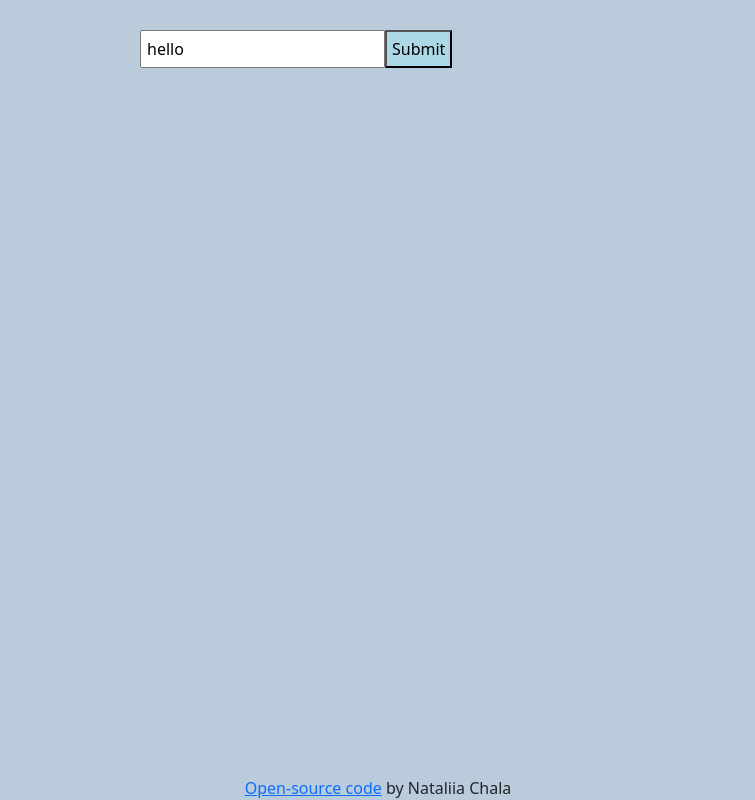
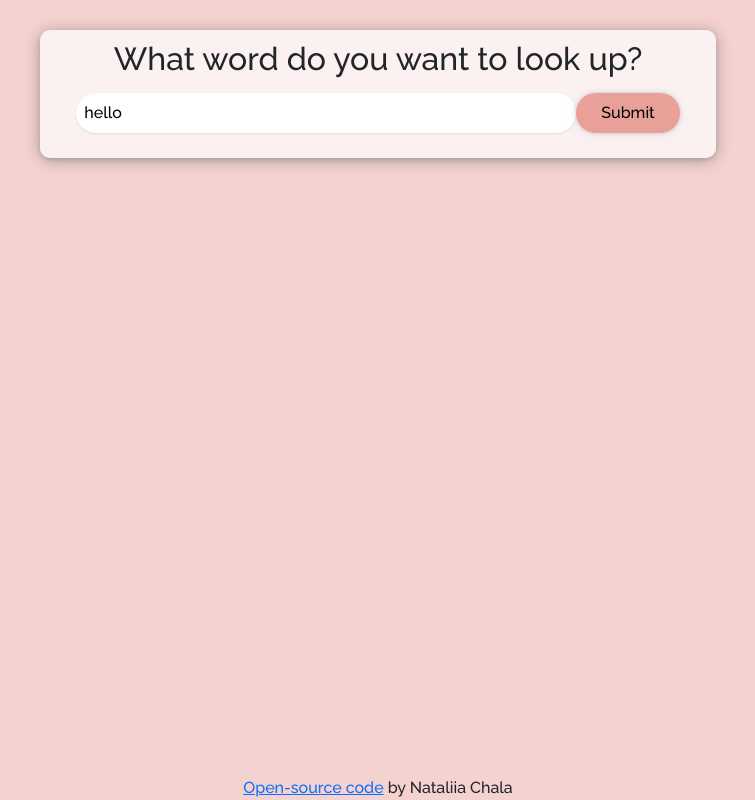
Before and after one commit to natalie-0073/react-dictionary-app, a React (Create React App) app: page / in a window 1280 px wide. Shown: the whole page, without its empty margins (262-1017 px from the left). Built offline with nearby package versions, Linux system fonts and the light colour scheme; no server answers.

Commit message:
added some styling

```diff
--- a/public/index.html
+++ b/public/index.html
@@ -3,6 +3,9 @@
   <head>
     <meta charset="utf-8" />
     <link rel="icon" href="%PUBLIC_URL%/favicon.ico" />
+    <link rel="preconnect" href="https://fonts.googleapis.com">
+<link rel="preconnect" href="https://fonts.gstatic.com" crossorigin>
+<link href="https://fonts.googleapis.com/css2?family=Raleway:wght@100;200;300;500&display=swap" rel="stylesheet">
     <meta name="viewport" content="width=device-width, initial-scale=1" />
     <meta name="theme-color" content="#000000" />
     <meta
--- a/src/Dictionary.css
+++ b/src/Dictionary.css
@@ -1,24 +1,54 @@
  body{
-    background-color: #BACBDB;
+    background-color: rgba(238, 180, 177, 0.6);
+    font-family: 'Raleway', sans-serif;
  }
  .container{
     display: block;
-    max-width: 500px;
+    max-width: 700px;
     margin: 30px auto;
-
+    font-weight: 400;
+    }
+    .title{
+        text-align: center;
+        font-weight: 500;
+    }
+    form{
+        margin: 15px 0px;
     }
     .search-input{
-        padding: 5px;
+        padding: 8px;
+        width: 500px;
+        border-radius: 20px;
+        border: none;
+        box-shadow: rgba(0, 0, 0, 0.1) 0px 1px 2px 0px;
     }
     .search-button{
-        padding: 5px;
-        background-color: lightblue;
+        padding: 8px 25px;
+        border-radius: 20px;
+        background-color: #E9A098;
+        border: none;
+        box-shadow: rgba(67, 71, 85, 0.27) 0px 0px 0.25em, rgba(90, 125, 188, 0.05) 0px 0.25em 1em;
+        transition: all .2s;
     }
+    .search-button:hover{
+        color: #fff;
+        background-image: linear-gradient(90deg, #00C0FF 0%, #FFCF00 49%, #FC4F4F 80%, #00C0FF 100%);
+   animation: slidebg 5s linear infinite;
+    }
+    @keyframes slidebg {
+        to{
+
+          background-position:20vw;
+
+      }}
     footer{
         text-align: center;
     }
     .section{
-        background-color: #E1DCE0;
-        border: 1px solid black;
+        background-color: rgba(255,255,255,0.7);
+        border-radius: 10px;
         margin: 20px 0;
+        padding: 10px;
+        box-shadow: rgba(67, 71, 85, 0.27) 0px 0px 0.25em, rgba(90, 125, 188, 0.05) 0px 0.25em 1em;
+        box-shadow: rgba(14, 30, 37, 0.12) 0px 2px 4px 0px, rgba(14, 30, 37, 0.32) 0px 2px 16px 0px;
     }
--- a/src/Dictionary.js
+++ b/src/Dictionary.js
@@ -35,14 +35,17 @@ export default function Dictionary(props){
         return (
             <div className="Dictionary">
                 <div className="container">
-
-                <form onSubmit={handleSubmit}>
+                    <div className="section">
+                        <h2 className="title">What word do you want to look up?</h2>
+                <form onSubmit={handleSubmit} className="text-center">
                     <input type="search" onChange={handleKeywordUpdate} className="search-input" defaultValue={props.defaultKeyword}/>
                     <button className="search-button">Submit</button>
 
                 </form>
+                </div>
 
                 <Results results={results}/>
+
                 <footer className="fixed-bottom"><a target="_blank"rel="noreferrer"href="https://github.com/natalie-0073/react-dictionary-app.git">Open-source code</a> by Nataliia Chala</footer>
                 </div>
 
--- /dev/null
+++ b/src/Phonetic.css
@@ -0,0 +1,20 @@
+.audio-link{
+    padding: 5px 15px;
+    border: 1px solid black;
+    margin-right: 10px;
+    color: black;
+    text-decoration: none;
+    border-radius: 20px;
+transition: all .2s;
+
+}
+.audio-link:hover{
+    background-color: #E9A098;
+color: #fff;
+border: none;
+padding: 6px 16px;
+}
+.Phonetic{
+    height: 40px;
+    margin-top: 15px;
+}
--- a/src/Phonetic.js
+++ b/src/Phonetic.js
@@ -1,14 +1,14 @@
 import React from "react";
-import ReactAudioPlayer from 'react-audio-player';
+import "./Phonetic.css";
 export default function Phonetic(props){
     if(props.phonetic && props.phonetic.text){
             return (<div className="Phonetic">
-                {/* <div className="section"> */}
-                {props.phonetic.audio && <ReactAudioPlayer src={props.phonetic.audio} controls/>}
 
-            {props.phonetic.text}
+            <a href={props.phonetic.audio} target="_blank" rel="noreferrer" className="audio-link">Listen</a>
+
+           <span> {props.phonetic.text}</span>
            </div>
-        //    </div>
+
            );
         }
          else{
--- a/src/Results.js
+++ b/src/Results.js
@@ -5,8 +5,9 @@ export default function Results(props){
     console.log(props.results);
     if(props.results){
         return (<div className="Results">
+            <div className="section">
             <h2>{props.results.word}</h2>
-            <div className="section">
+
             {props.results.phonetics.map(function(phonetic,index){
                 return(
 
```
